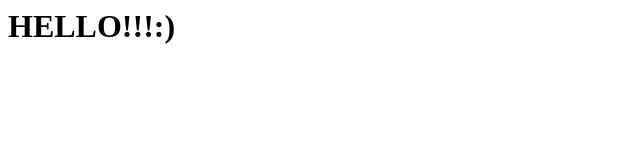
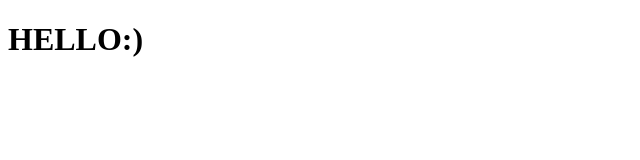
Before and after one commit to Irynaleskiv/New1, a plain HTML site: page index.html in a window 1280 px wide. Shown: the whole page, without its empty margins (0-640 px from the left). Drawn offline with Linux system fonts and the light colour scheme.

Commit message:
added h1 in index.html

```diff
--- a/index.html
+++ b/index.html
@@ -1 +1,9 @@
-<h1>HELLO!!!:)</h1>
+<!DOCTYPE html>
+  <html>
+    <head>
+    	<title></title>
+    </head>
+    <body>
+    	<h1>HELLO:)</h1>
+    </body>
+    </html>
```
